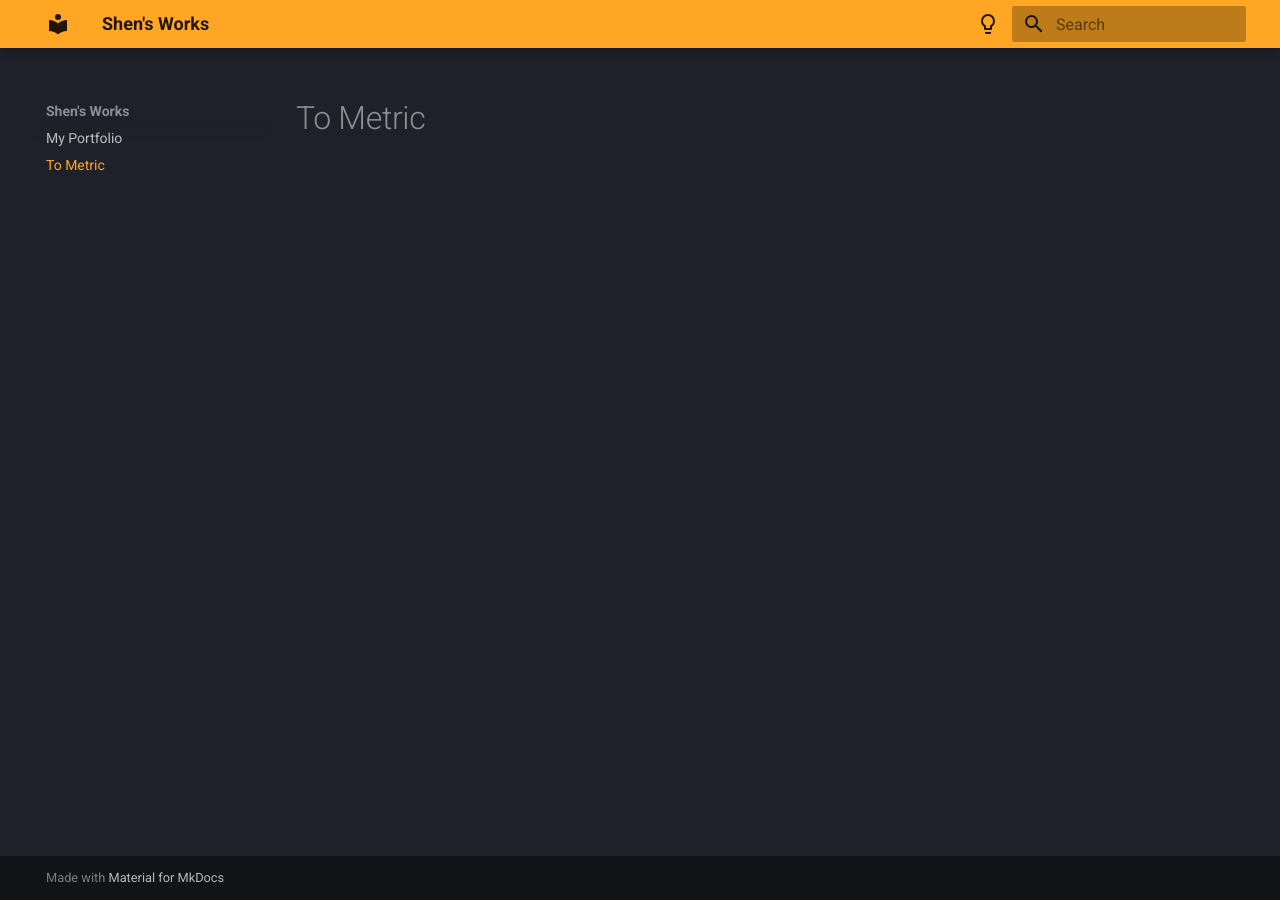
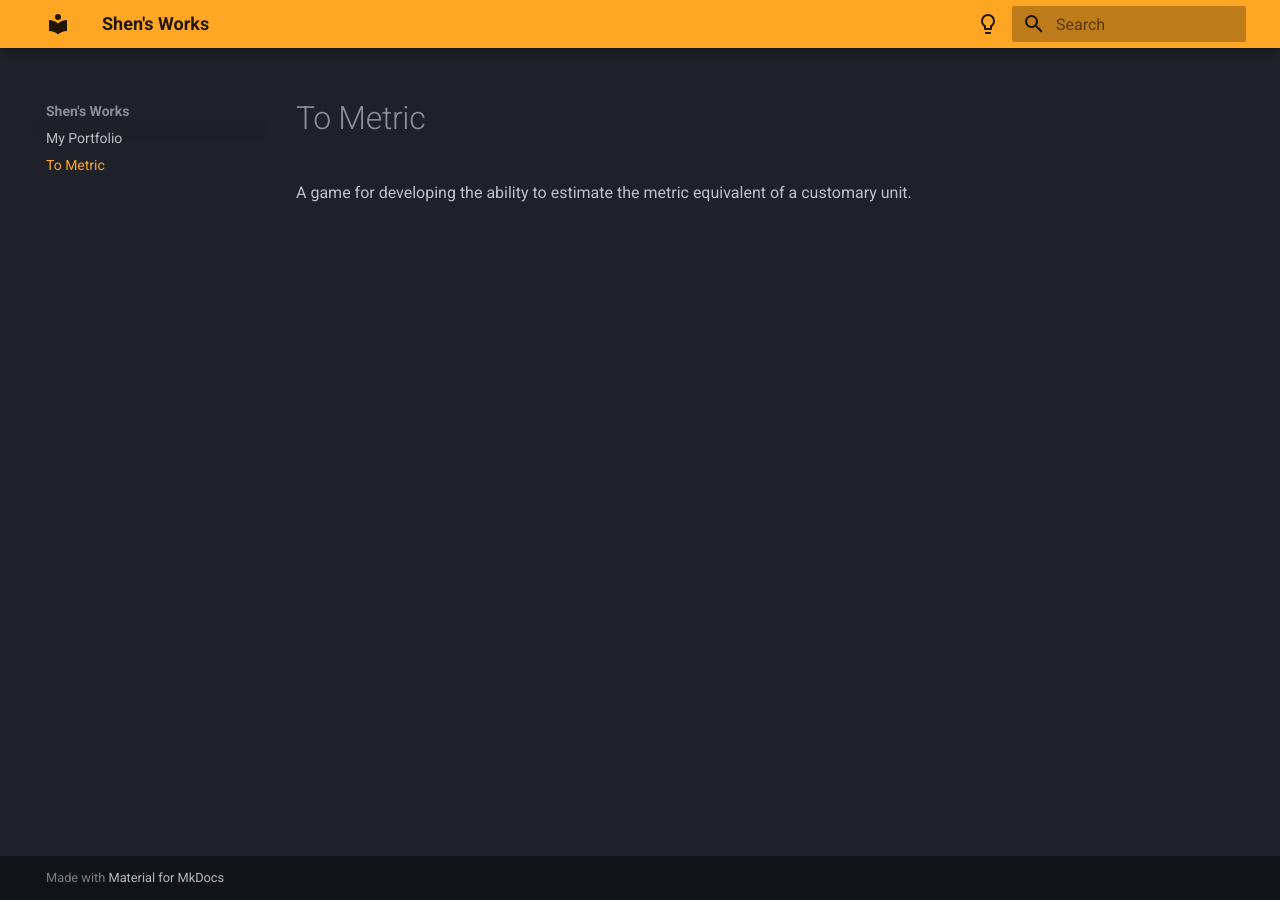
Before and after one commit to FireLemons/portfolio, an MkDocs documentation site: the page built from docs/to_metric.md, in a window 1280 px wide. Built offline with MkDocs 1.6.1 and Material for MkDocs 9.7.7, drawn with Linux system fonts in a browser that asks for light colours.

Commit message:
description for tometric

```diff
--- a/docs/to_metric.md
+++ b/docs/to_metric.md
@@ -1 +1,3 @@
 # To Metric
+
+A game for developing the ability to estimate the metric equivalent of a customary unit.
```
